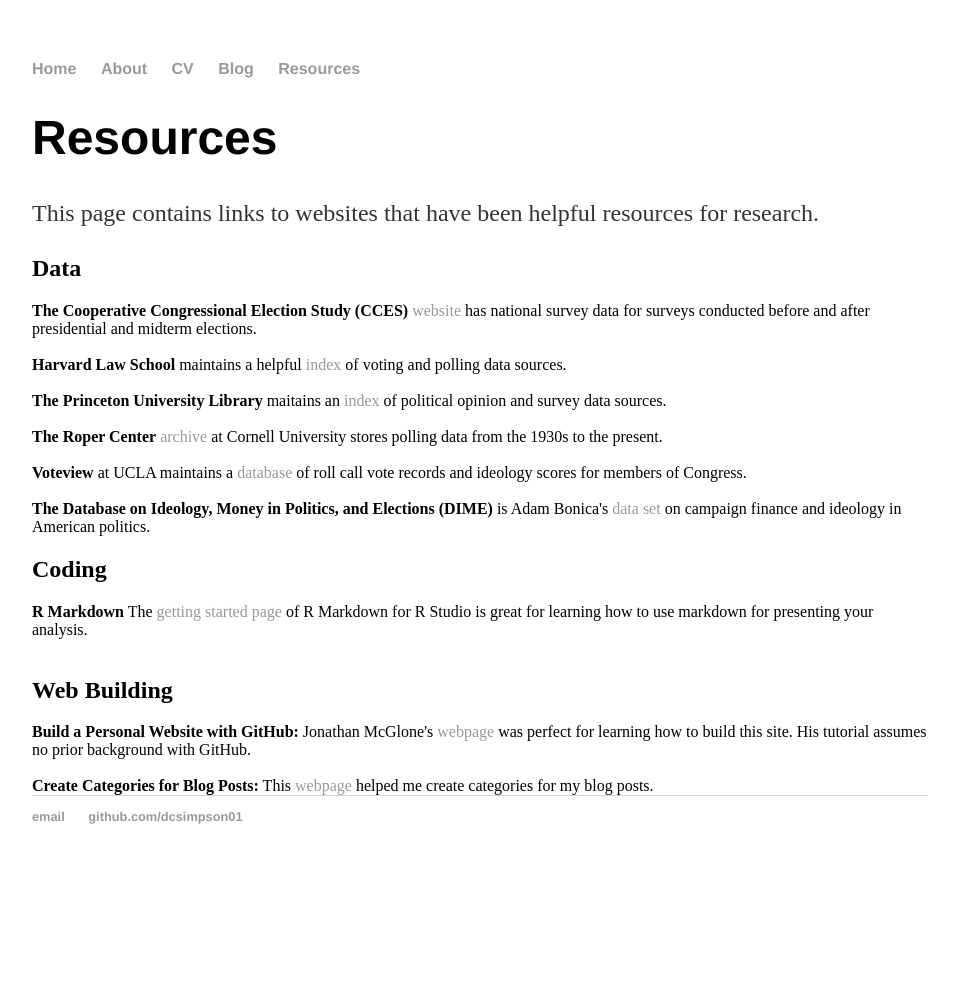
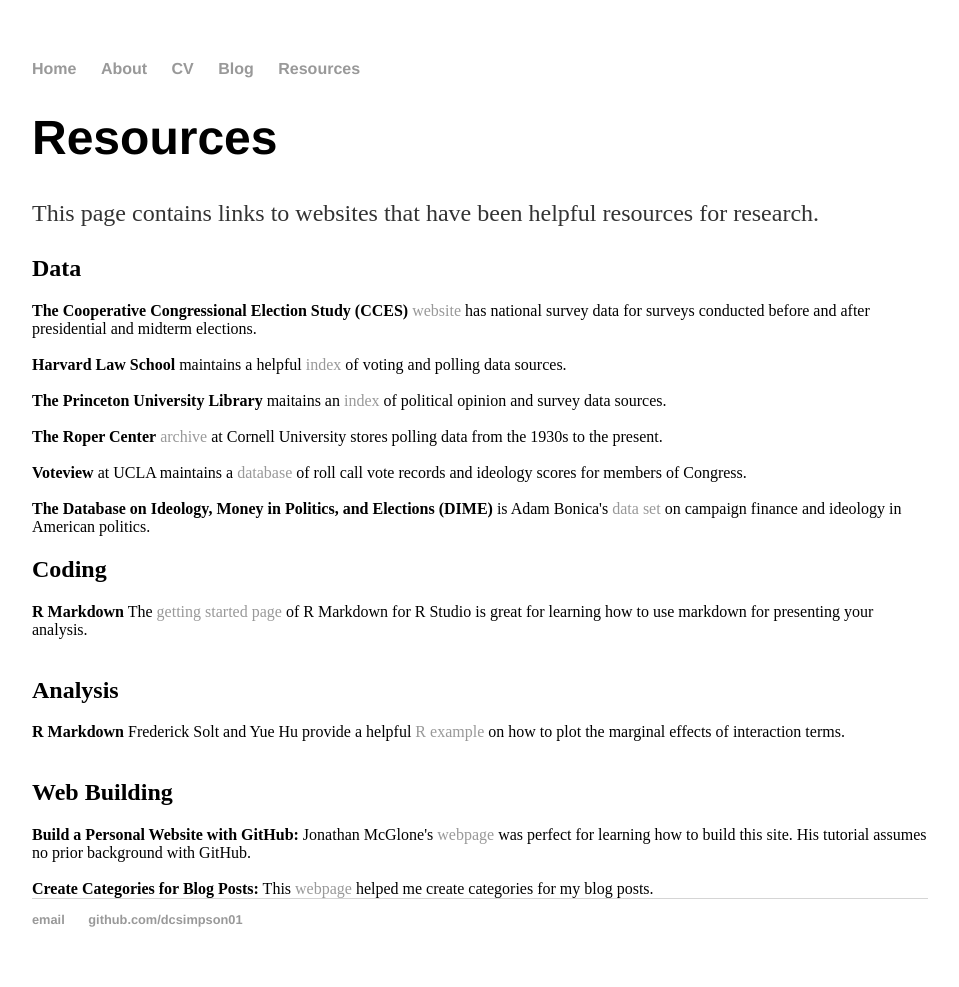
Before and after one commit to dcsimpson01/dcsimpson01.github.io, a Jekyll site: the page built from resources/index.html, in a window 1280 px wide. Shown: the whole page, without its empty margins (160-1119 px from the left). Built offline with Jekyll 4.4.1, drawn with Linux system fonts in a browser that asks for light colours; before the commit the page ends 900 px from its top, so only the background shows below that.

Commit message:
Update index.html

```diff
--- a/resources/index.html
+++ b/resources/index.html
@@ -26,6 +26,9 @@ title: Resources
 		<strong>R Markdown</strong> The <a href="https://rmarkdown.rstudio.com/lesson-1.html"> getting started page</a> of R Markdown for R Studio is great for learning how to use markdown for presenting your analysis.<br />
 		<br />
 
+	<h2>Analysis</h2>
+		<strong>R Markdown</strong> Frederick Solt and Yue Hu provide a helpful <a href="https://cran.r-project.org/web/packages/interplot/vignettes/interplot-vignette.html"> R example</a> on how to plot the marginal effects of interaction terms.<br />
+		<br />
 
 	<h2>Web Building</h2>
          <strong>Build a Personal Website with GitHub:</strong> Jonathan McGlone's <a href="http://jmcglone.com/guides/github-pages/"> webpage</a> was perfect for learning how to build this site. His tutorial assumes no prior background with GitHub.<br/>
```
